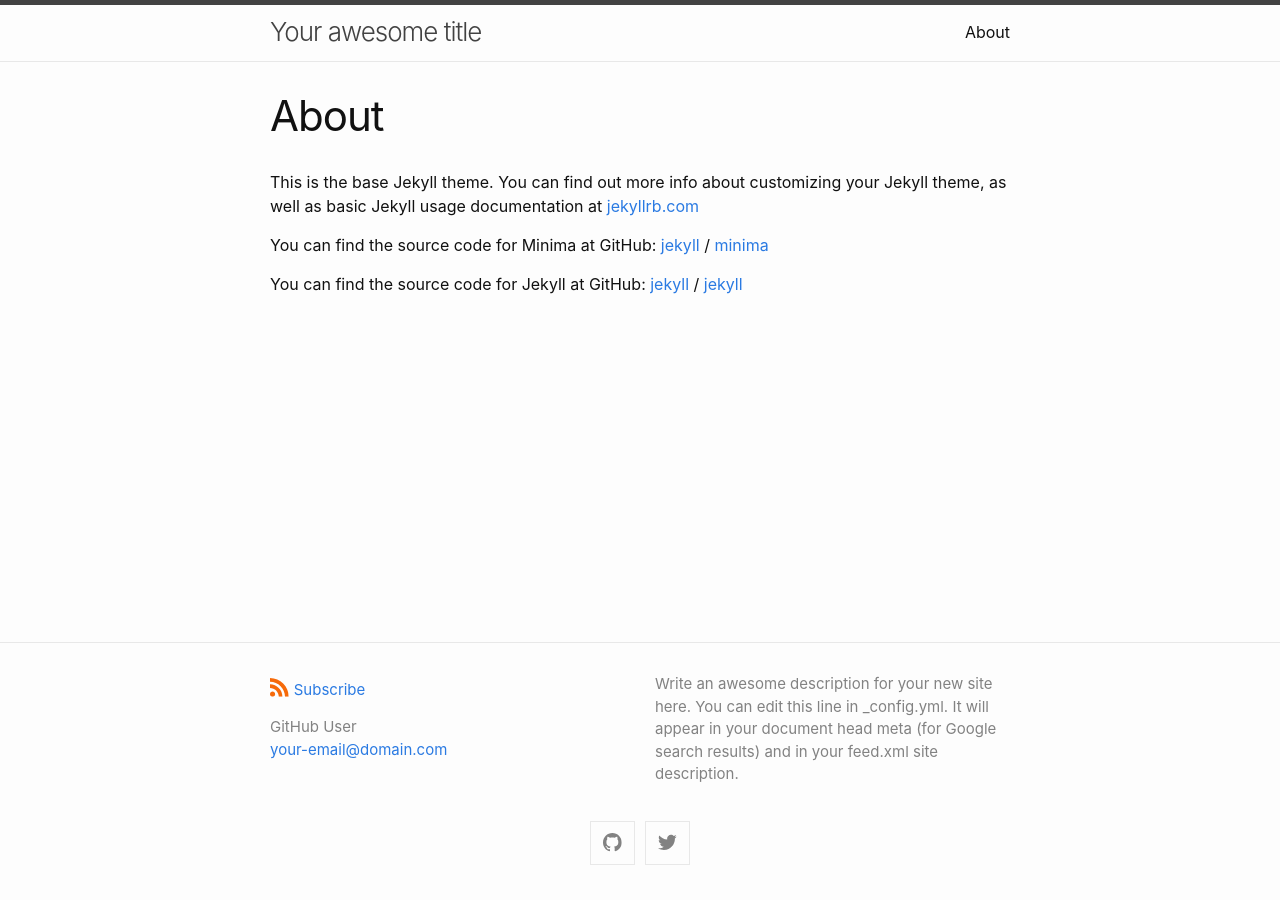
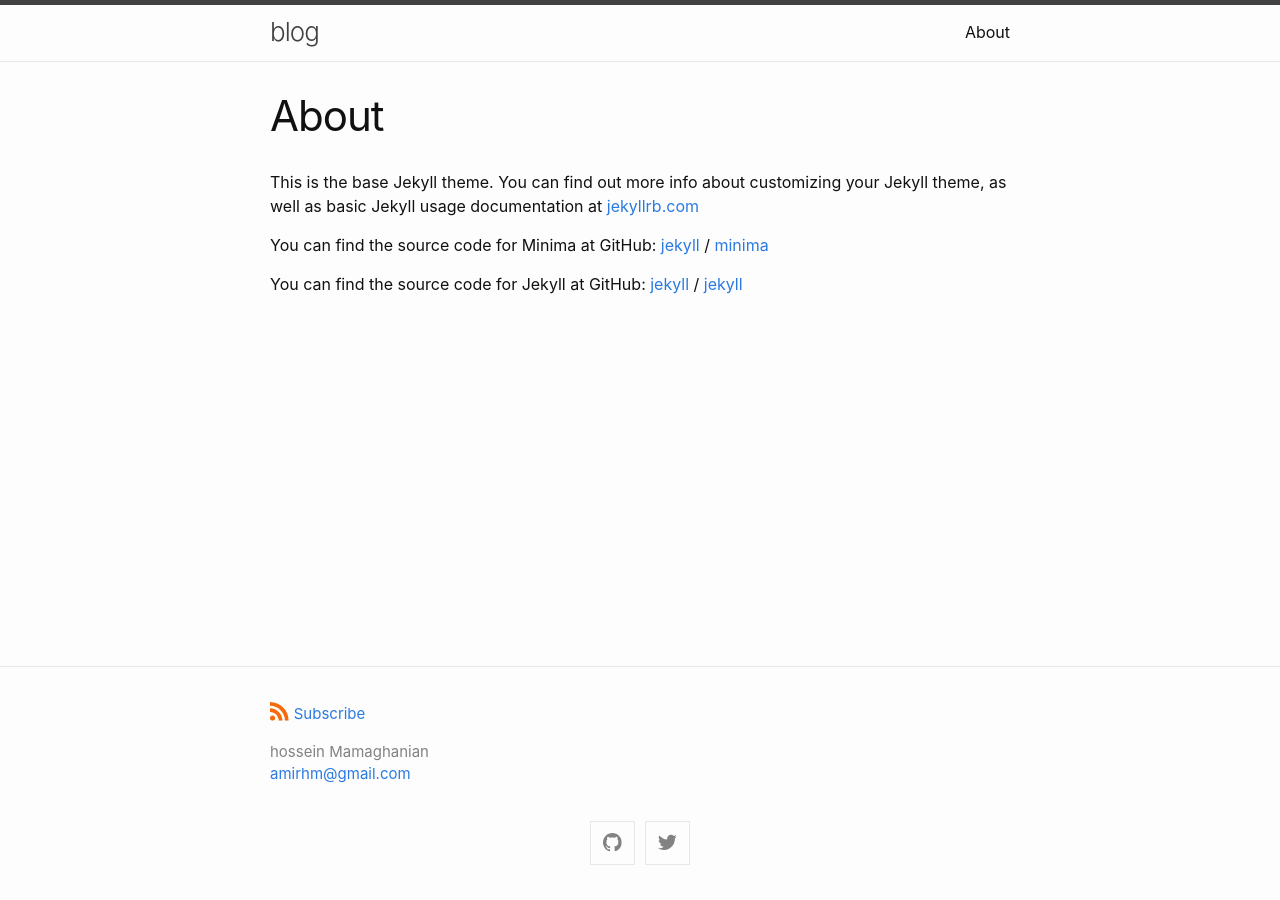
Before and after one commit to amirhm/amirhm.github.io, a Jekyll site: the page built from about.md, in a window 1280 px wide. Built offline with Jekyll 4.4.1, drawn with Linux system fonts in a browser that asks for light colours.

Commit message:
personal modification added

```diff
--- a/_config.yml
+++ b/_config.yml
@@ -1,11 +1,8 @@
-title: Your awesome title
+title: blog
 author:
-  name: GitHub User
-  email: your-email@domain.com
+  name: hossein Mamaghanian
+  email: amirhm@gmail.com
 description: > # this means to ignore newlines until "show_excerpts:"
-  Write an awesome description for your new site here. You can edit this
-  line in _config.yml. It will appear in your document head meta (for
-  Google search results) and in your feed.xml site description.
 
 show_excerpts: false # set to true to show excerpts on the homepage
 
@@ -16,8 +13,8 @@ minima:
 
   # generate social links in footer
   social_links:
-    twitter: jekyllrb
-    github:  jekyll
+    twitter: hos31n
+    github:  amirhm
     # devto: jekyll
     # dribbble: jekyll
     # facebook: jekyll
```
Also changed, not shown: _posts/2016-05-19-super-short-article.md (deleted, +0 -7 lines), _posts/2016-05-20-my-example-post.md (deleted, +0 -12 lines), _posts/2016-05-20-super-long-article.md (deleted, +0 -11 lines), _posts/2016-05-20-this-post-demonstrates-post-content-styles.md (deleted, +0 -115 lines).
